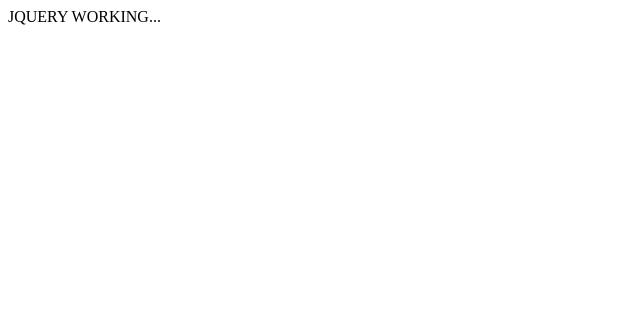
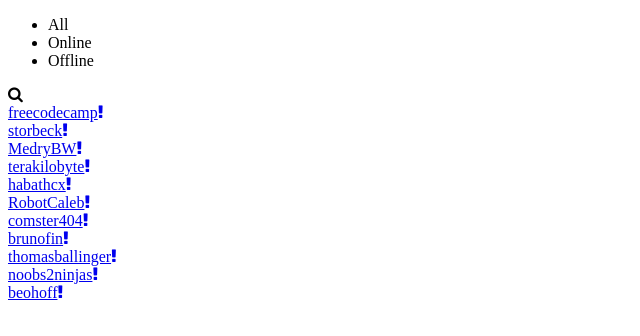
Before and after one commit to Nbutter/freecodecamp, a plain HTML site: page ziplines/twitchtv/index.html in a window 1280 px wide. Shown: the whole page, without its empty margins (0-640 px from the left). Drawn offline with nearby package versions, Linux system fonts and the light colour scheme.

Commit message:
twitch api working

```diff
--- a/ziplines/twitchtv/app.js
+++ b/ziplines/twitchtv/app.js
@@ -1,5 +1,23 @@
 console.log("app.js loaded");
 
+var nameArray = ["freecodecamp", "storbeck", "MedryBW", "terakilobyte", "habathcx", "RobotCaleb", "comster404", "brunofin", "thomasballinger", "noobs2ninjas", "beohoff"];
+
 $(function(){
-	$('#main').html("JQUERY WORKING...");
+	for (var i = 0; i < nameArray.length; i++){
+		makeStatusDisplay(nameArray[i]);
+	}
 });
+
+var makeStatusDisplay = function(channelName){
+	var htmlString = '<div class="status-display" id=' + channelName
+	+ '><a href="http://www.twitch.tv/' + channelName + '"><span class="channel-name">' + channelName
+	+ '</span><i class="fa fa-exclamation"></i></a></div>';
+	var display = $('#status').append(htmlString);
+	var url = 'https://api.twitch.tv/kraken/streams/' + channelName + '?callback=?&api_version=2';
+	$.getJSON(url, function(response){
+		if(response.stream){
+			$('#' + channelName + " i").removeClass('fa-exclamation').addClass('fa-check');
+			$('#' + channelName).append("<p>Now playing: " + response.stream.game + "</p>");
+		}
+	})
+}
--- a/ziplines/twitchtv/index.html
+++ b/ziplines/twitchtv/index.html
@@ -6,10 +6,24 @@
 		<script type="text/javascript" src="https://cdnjs.cloudflare.com/ajax/libs/jquery/2.1.4/jquery.js"></script>
 		<script type="text/javascript" src="https://cdnjs.cloudflare.com/ajax/libs/jqueryui/1.11.4/jquery-ui.js"></script>
 		<script type="text/javascript" src="app.js"></script>
-		<link rel="stylesheet" type="text/css" src="styles.css">
+		<link rel="stylesheet" type="text/css" href="styles.css">
+		<link rel="stylesheet" type="text/css" href="https://maxcdn.bootstrapcdn.com/font-awesome/4.3.0/css/font-awesome.min.css">
 
 	</head>
 	<body>
-		<div id="main"></div>
+		<div id="main">
+			<div id="tabs">
+				<ul id="tabs-ul">
+					<li id="all">All</li>
+					<li id="online">Online</li>
+					<li id="offline">Offline</li>
+				</ul>
+			</div>
+			<div id="search">
+				<i class="fa fa-search"></i>
+			</div>
+			<div id="status">
+			</div>
+		</div>
 	</body>
 </html>
```
